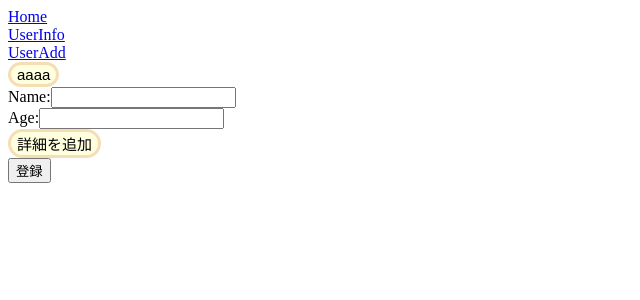
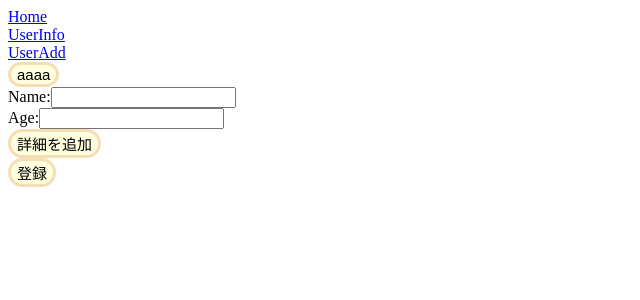
Before and after one commit to koyamal/gae-app, a React (Create React App) app in the folder client/: page /addUser in a window 1280 px wide. Shown: the top 300 px of the page, without its empty margins (0-640 px from the left). Built offline with nearby package versions, Linux system fonts and the light colour scheme.

Commit message:
登録ボタンをButtonコンポーネントに追加

```diff
--- a/client/src/components/pages/UserAdd.tsx
+++ b/client/src/components/pages/UserAdd.tsx
@@ -166,7 +166,7 @@ const UserAdd: React.FC = () => {
         )}
       </div>
       <div>
-        <button onClick={onClickSubmitButton}>登録</button>
+        <Button onClickEvent={onClickSubmitButton}>登録</Button>
       </div>
       {isModal && modalType === 'error' && (
         <Modal titleMsg='エラー' msgList={errMsg} onClickFunc={onClickModalButton}></Modal>
```
